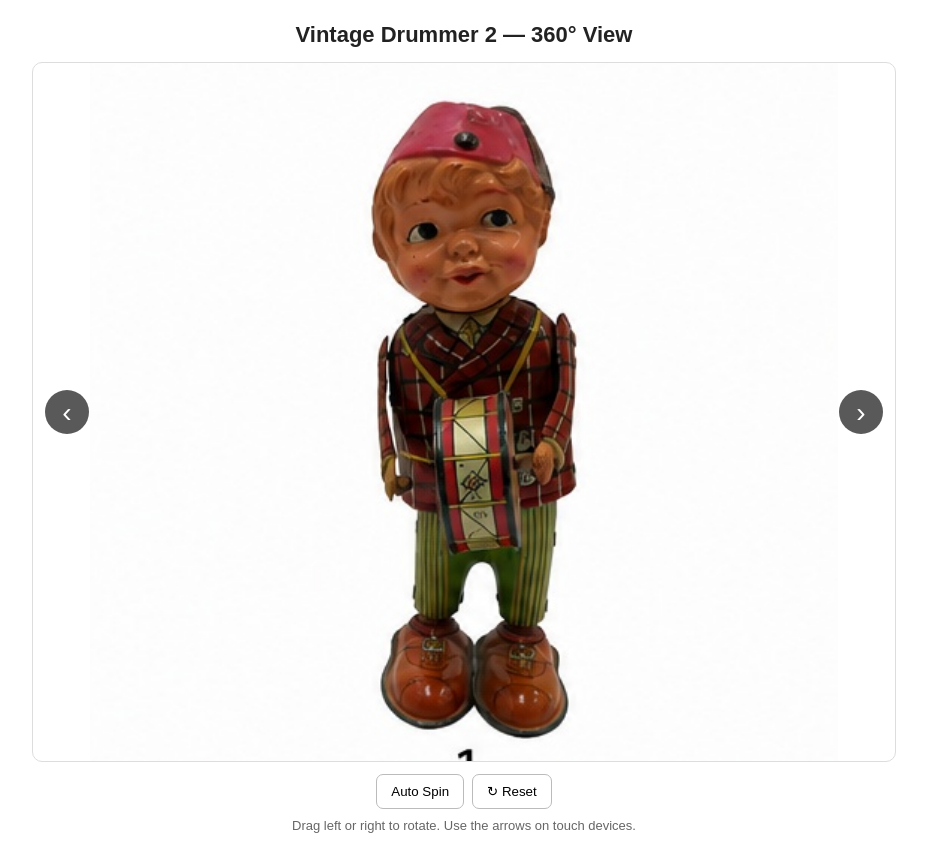
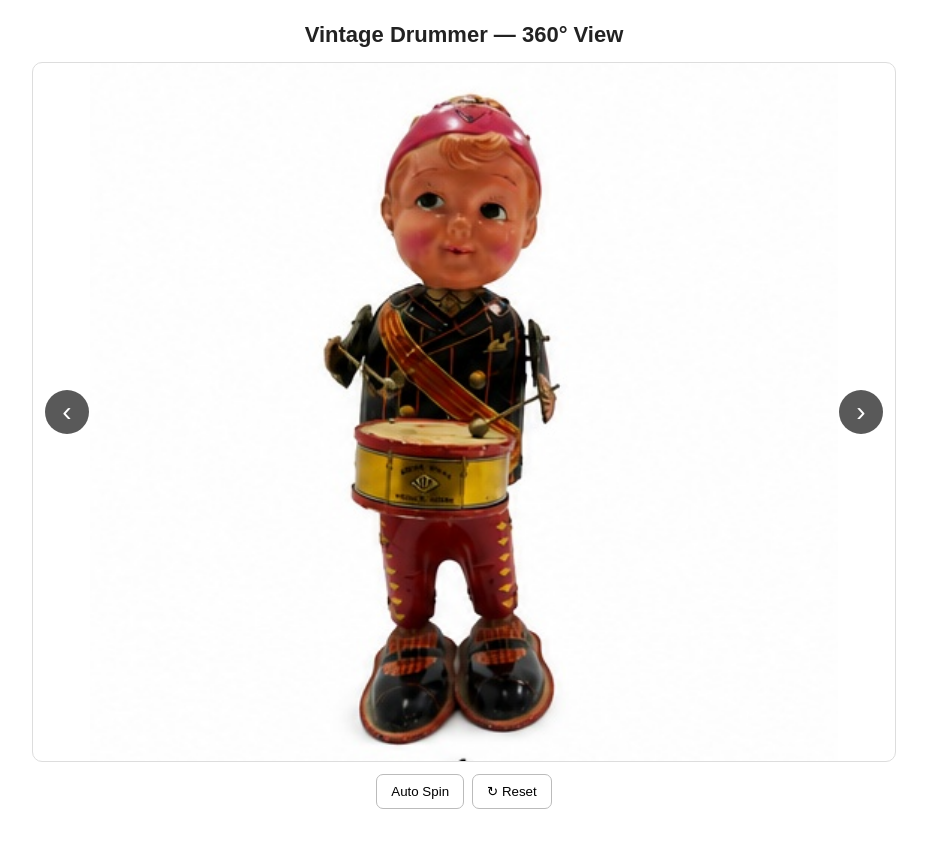
Before and after one commit to edlinsonline-sketch/tank-360, a plain HTML site: page drummer2/index.html in a window 1280 px wide. Shown: the whole page, without its empty margins (176-1103 px from the left). After the commit the page ends 827 px from the top, so only its background shows below. Drawn offline with Linux system fonts and the light colour scheme.

Commit message:
Update index.html

```diff
--- a/drummer2/index.html
+++ b/drummer2/index.html
@@ -3,112 +3,89 @@
 <head>
 <meta charset="UTF-8">
 <meta name="viewport" content="width=device-width, initial-scale=1.0">
-
-<title>Vintage Drummer 2 — 360° View</title>
+<title>Vintage Drummer — 360° View</title>
 
 <style>
-* {
-    box-sizing: border-box;
+*{box-sizing:border-box}
+
+body{
+margin:0;
+background:#fff;
+font-family:Arial,sans-serif;
+color:#222;
 }
 
-body {
-    margin: 0;
-    padding: 0;
-    background: #fff;
-    font-family: Arial, sans-serif;
-    color: #222;
+.wrap{
+max-width:900px;
+margin:0 auto;
+padding:18px;
 }
 
-.wrap {
-    max-width: 900px;
-    margin: 0 auto;
-    padding: 18px;
+h1{
+text-align:center;
+font-size:22px;
+margin:4px 0 14px;
 }
 
-h1 {
-    text-align: center;
-    font-size: 22px;
-    margin: 4px 0 14px;
+.viewer{
+position:relative;
+width:100%;
+height:700px;
+background:#fff;
+border:1px solid #ddd;
+border-radius:10px;
+overflow:hidden;
+touch-action:none;
+cursor:grab;
+display:flex;
+align-items:center;
+justify-content:center;
 }
 
-.viewer {
-    position: relative;
-    width: 100%;
-    height: 700px;
-    background: #fff;
-    border: 1px solid #ddd;
-    border-radius: 10px;
-    overflow: hidden;
-    touch-action: none;
-    cursor: grab;
-    display: flex;
-    align-items: center;
-    justify-content: center;
+.viewer.dragging{
+cursor:grabbing;
 }
 
-.viewer.dragging {
-    cursor: grabbing;
+.viewer img{
+width:100%;
+height:100%;
+object-fit:contain;
+user-select:none;
+-webkit-user-drag:none;
+pointer-events:none;
 }
 
-.viewer img {
-    width: 100%;
-    height: 100%;
-    object-fit: contain;
-    user-select: none;
-    -webkit-user-drag: none;
-    pointer-events: none;
+.arrow{
+position:absolute;
+top:50%;
+transform:translateY(-50%);
+border:0;
+background:rgba(0,0,0,.65);
+color:#fff;
+width:44px;
+height:44px;
+border-radius:50%;
+font-size:28px;
+z-index:2;
+cursor:pointer;
 }
 
-.arrow {
-    position: absolute;
-    top: 50%;
-    transform: translateY(-50%);
-    border: 0;
-    background: rgba(0,0,0,0.65);
-    color: #fff;
-    width: 44px;
-    height: 44px;
-    border-radius: 50%;
-    font-size: 28px;
-    line-height: 44px;
-    text-align: center;
-    z-index: 2;
-    cursor: pointer;
+.arrow.left{left:12px}
+.arrow.right{right:12px}
+
+.controls{
+display:flex;
+justify-content:center;
+gap:8px;
+margin-top:12px;
 }
 
-.arrow.left {
-    left: 12px;
-}
-
-.arrow.right {
-    right: 12px;
-}
-
-.controls {
-    display: flex;
-    justify-content: center;
-    gap: 8px;
-    margin-top: 12px;
-    flex-wrap: wrap;
-}
-
-button.ctrl {
-    border: 1px solid #bbb;
-    background: #fff;
-    padding: 9px 14px;
-    border-radius: 7px;
-    cursor: pointer;
-}
-
-button.ctrl:hover {
-    background: #f5f5f5;
-}
-
-.hint {
-    text-align: center;
-    color: #666;
-    font-size: 13px;
-    margin-top: 9px;
+button.ctrl{
+border:1px solid #bbb;
+background:#fff;
+padding:9px 14px;
+border-radius:7px;
+cursor:pointer;
 }
 </style>
 </head>
@@ -117,17 +94,15 @@ button.ctrl:hover {
 
 <div class="wrap">
 
-<h1>Vintage Drummer 2 — 360° View</h1>
+<h1>Vintage Drummer — 360° View</h1>
 
 <div class="viewer" id="viewer">
 
-    <button class="arrow left" id="prev" aria-label="Previous">‹</button>
+<button class="arrow left" id="prev">‹</button>
 
-    <img id="spin"
-         src="../drummer2_1.jpg"
-         alt="Vintage Drummer 2 360 view">
+<img id="spin" src="drummer_1.jpg" alt="Vintage Drummer">
 
-    <button class="arrow right" id="next" aria-label="Next">›</button>
+<button class="arrow right" id="next">›</button>
 
 </div>
 
@@ -136,104 +111,92 @@ button.ctrl:hover {
 <button class="ctrl" id="reset">↻ Reset</button>
 </div>
 
-<div class="hint">
-    Drag left or right to rotate. Use the arrows on touch devices.
-</div>
-
 </div>
 
 <script>
 
-const frames = [
-    "../drummer2_1.jpg",
-    "../drummer2_2.jpg",
-    "../drummer2_3.jpg",
-    "../drummer2_4.jpg",
-    "../drummer2_5.jpg"
+const frames=[
+"drummer_1.jpg",
+"drummer_2.jpg",
+"drummer_3.jpg",
+"drummer_4.jpg",
+"drummer_5.jpg"
 ];
 
-const viewer = document.getElementById("viewer");
-const img = document.getElementById("spin");
-const prev = document.getElementById("prev");
-const next = document.getElementById("next");
-const play = document.getElementById("play");
-const reset = document.getElementById("reset");
+const viewer=document.getElementById("viewer");
+const img=document.getElementById("spin");
+const prev=document.getElementById("prev");
+const next=document.getElementById("next");
+const play=document.getElementById("play");
+const reset=document.getElementById("reset");
 
-let index = 0;
-let dragging = false;
-let startX = 0;
-let lastX = 0;
-let auto = null;
+let index=0;
+let dragging=false;
+let lastX=0;
+let auto=null;
 
-function showFrame() {
-    img.src = frames[index];
+function showFrame(){
+img.src=frames[index];
 }
 
-function nextFrame() {
-    index = (index + 1) % frames.length;
+function nextFrame(){
+index=(index+1)%frames.length;
 showFrame();
 }
 
-function prevFrame() {
-    index = (index - 1 + frames.length) % frames.length;
+function prevFrame(){
+index=(index-1+frames.length)%frames.length;
 showFrame();
 }
 
-next.addEventListener("click", nextFrame);
-prev.addEventListener("click", prevFrame);
+next.addEventListener("click",nextFrame);
+prev.addEventListener("click",prevFrame);
 
-reset.addEventListener("click", () => {
-    index = 0;
+reset.addEventListener("click",()=>{
+index=0;
 showFrame();
 });
 
-viewer.addEventListener("pointerdown", (e) => {
-    dragging = true;
-    startX = e.clientX;
-    lastX = e.clientX;
+viewer.addEventListener("pointerdown",e=>{
+dragging=true;
+lastX=e.clientX;
 viewer.classList.add("dragging");
 viewer.setPointerCapture(e.pointerId);
 });
 
-viewer.addEventListener("pointermove", (e) => {
+viewer.addEventListener("pointermove",e=>{
+if(!dragging)return;
 
-    if (!dragging) return;
+const movement=e.clientX-lastX;
 
-    const movement = e.clientX - lastX;
-
-    if (Math.abs(movement) > 10) {
-
-        if (movement < 0) {
-            nextFrame();
-        } else {
-            prevFrame();
-        }
-
-        lastX = e.clientX;
+if(Math.abs(movement)>10){
+movement<0?nextFrame():prevFrame();
+lastX=e.clientX;
 }
 });
 
-viewer.addEventListener("pointerup", () => {
-    dragging = false;
+viewer.addEventListener("pointerup",()=>{
+dragging=false;
 viewer.classList.remove("dragging");
 });
 
-viewer.addEventListener("pointercancel", () => {
-    dragging = false;
+viewer.addEventListener("pointercancel",()=>{
+dragging=false;
 viewer.classList.remove("dragging");
 });
 
-play.addEventListener("click", () => {
+play.addEventListener("click",()=>{
 
-    if (auto) {
+if(auto){
 clearInterval(auto);
-        auto = null;
-        play.textContent = "Auto Spin";
+auto=null;
+play.textContent="Auto Spin";
 return;
 }
 
-    auto = setInterval(nextFrame, 700);
-    play.textContent = "Stop Spin";
+auto=setInterval(nextFrame,700);
+play.textContent="Stop Spin";
+
 });
 
 showFrame();
```
Lines whose indentation alone changed are shown as unchanged.
